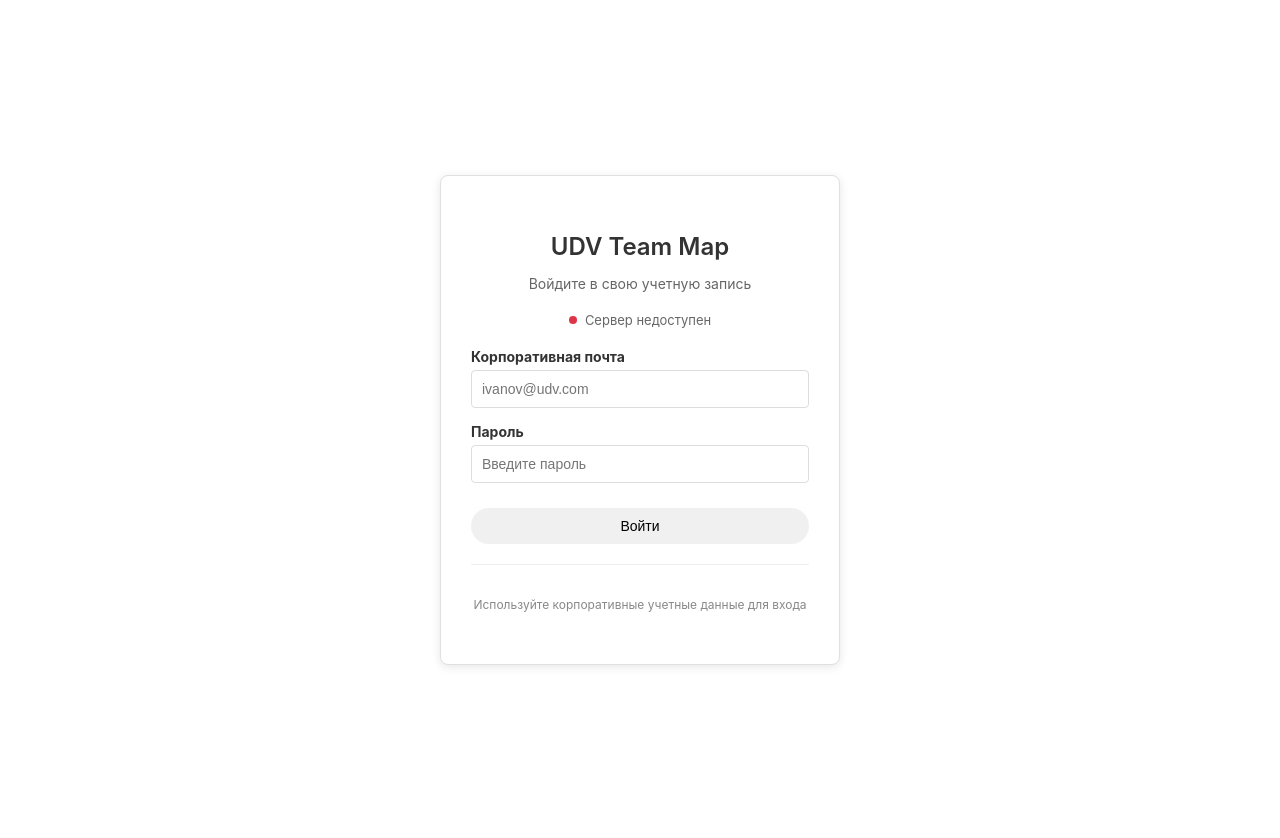
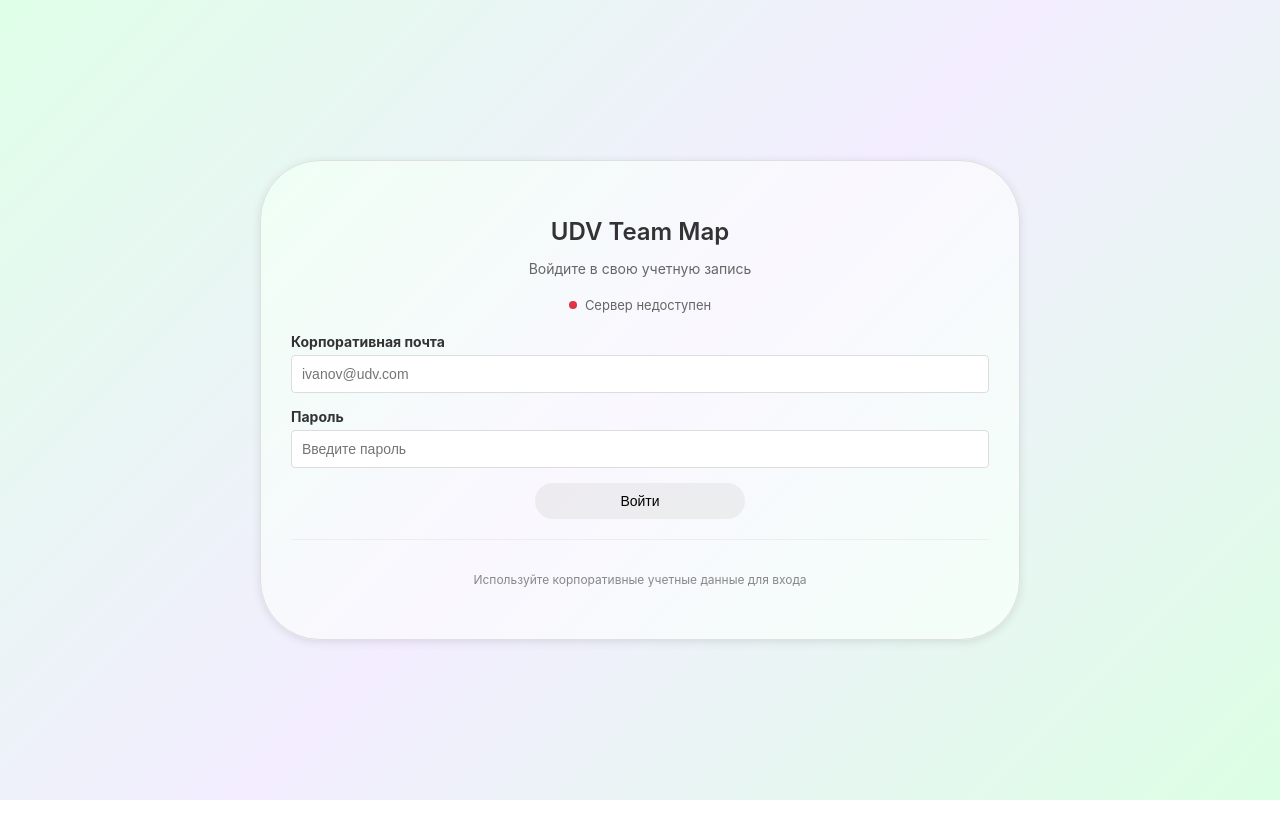
Before and after one commit to RoundBaloo/UDV-Team-Map, a React (Create React App) app in the folder frontend/: page /login in a window 1280 px wide. After the commit the page ends 800 px from the top, so only its background shows below. Built offline with nearby package versions, Linux system fonts and the light colour scheme; no server answers.

Commit message:
login page styles

```diff
--- a/frontend/src/pages/Login/Login.css
+++ b/frontend/src/pages/Login/Login.css
@@ -3,19 +3,19 @@
   display: flex;
   align-items: center;
   justify-content: center;
-  background: #ffffff;
-  padding: 20px;
+  background: linear-gradient(135deg, #dfffe8, #f3edff, #dcffe4);
+  /* padding: 20px; */
 }
 
 .login-container {
-  width: 100%;
-  max-width: 400px;
+  width: 760px;
+  /* max-width: 400px; */
 }
 
 .login-card {
-  background: white;
+  background: linear-gradient(135deg, #effff4, #faf7ff, #f2fff7);
   padding: 40px 30px;
-  border-radius: 8px;
+  border-radius: 60px;
   box-shadow: 0 2px 10px rgba(0, 0, 0, 0.1);
   border: 1px solid #e0e0e0;
 }
@@ -40,10 +40,13 @@
 }
 
 .login-button {
-  width: 100%;
+  /* width: 100%; */
   padding: 12px;
   font-size: 16px;
-  margin-top: 10px;
+  /* margin-top: 10px; */
+  margin: 0 auto;
+  display: block;
+  width: 30%;
 }
 
 .login-help {
```
